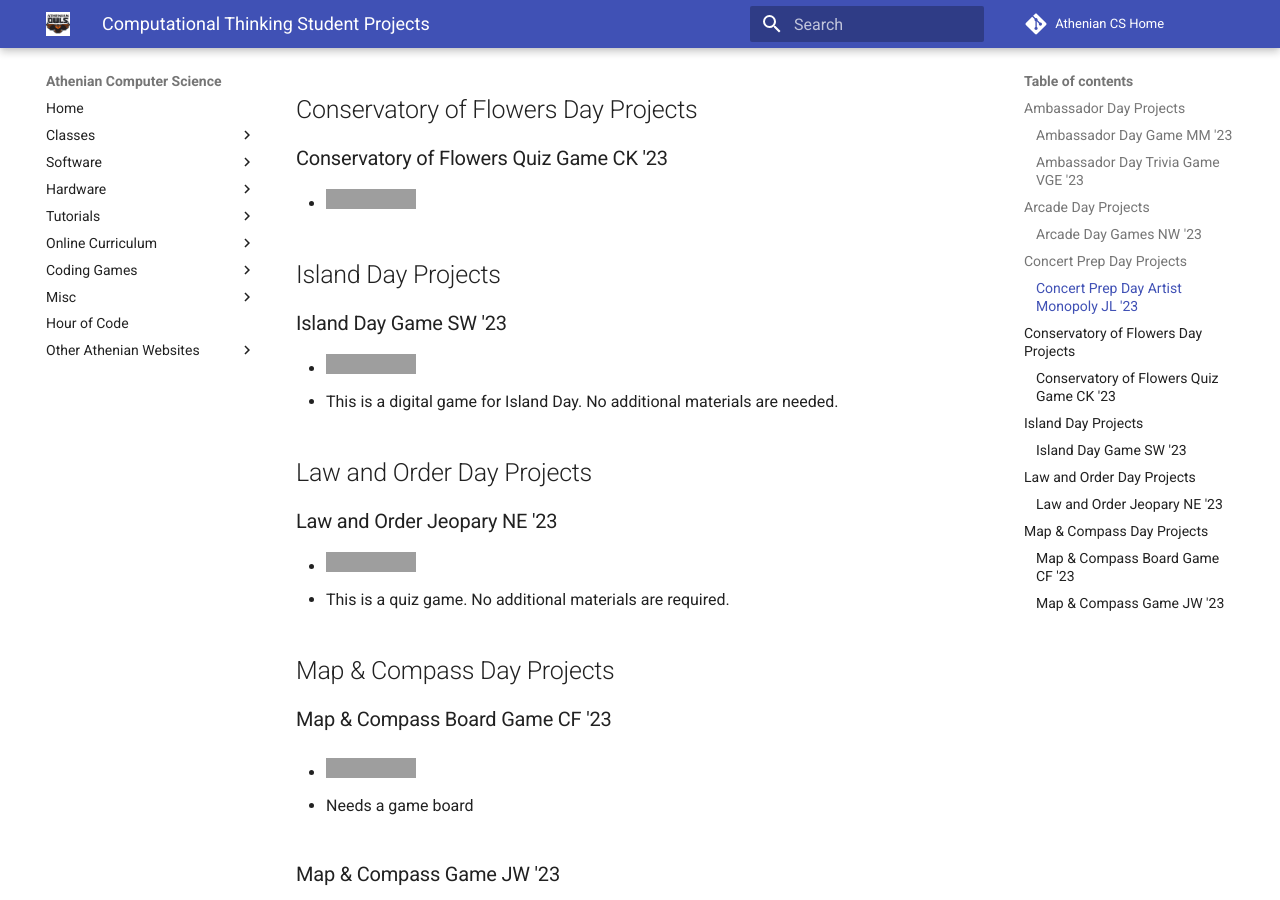
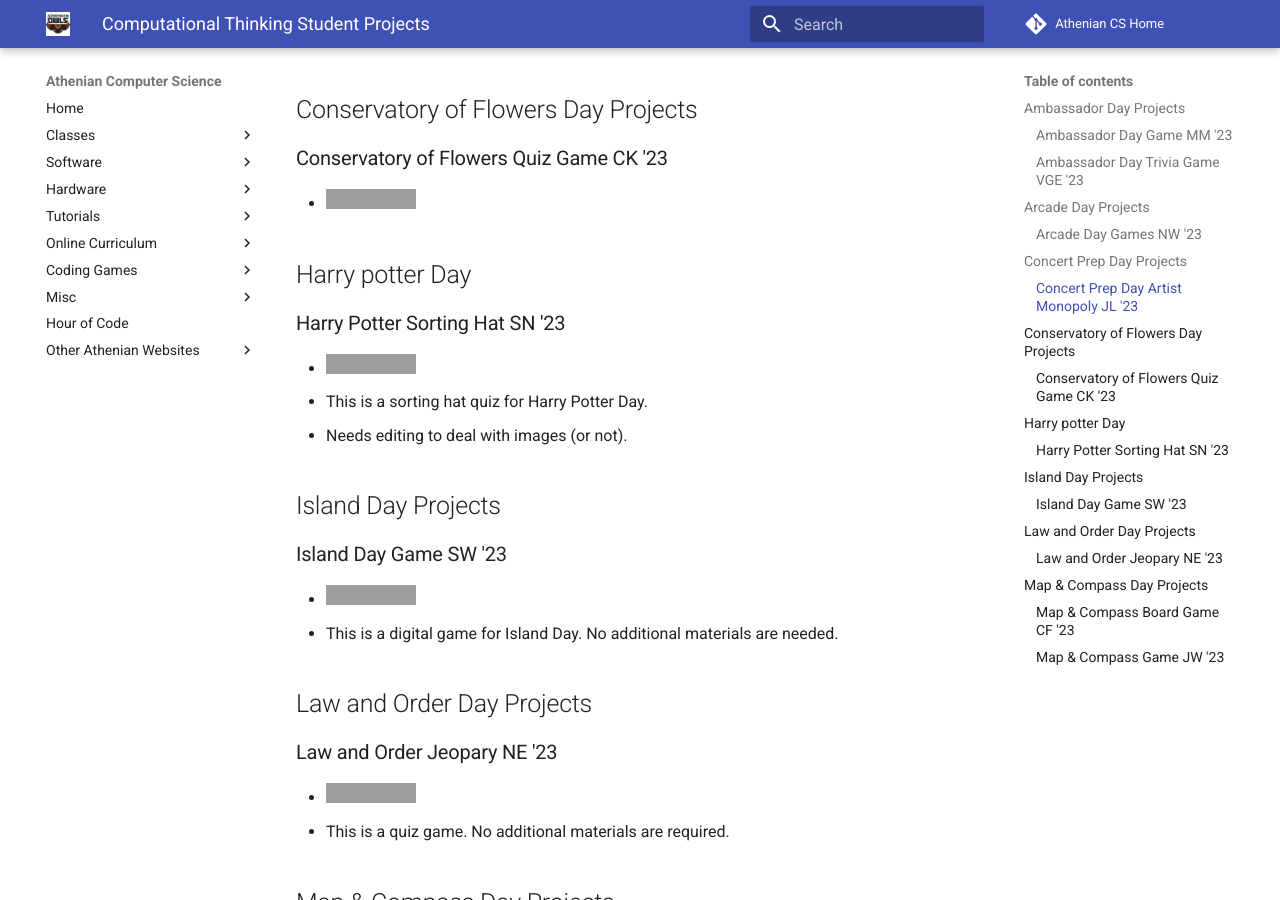
Before and after one commit to athenian-computational-thinking/athenian-cs-mkdocs, an MkDocs documentation site: the page built from docs/ct-projects.md, in a window 1280 px wide and 900 px high, scrolled down 1031 px. Built offline with MkDocs 1.6.1 and Material for MkDocs 9.7.7, drawn with Linux system fonts in a browser that asks for light colours; comment, search, counter and statistics services are not loaded; grey boxes are pictures that could not be loaded.

Commit message:
Update ct-projects.md

```diff
--- a/docs/ct-projects.md
+++ b/docs/ct-projects.md
@@ -33,6 +33,14 @@
 ### Conservatory of Flowers Quiz Game CK '23
 * [![Run on Repl.it](https://repl.it/badge/github/athenian-ct-projects/Conservatory-of-Flowers-CK)](https://repl.it/github/athenian-ct-projects/Conservatory-of-Flowers-CK)
 
+## Harry potter Day
+
+### Harry Potter Sorting Hat SN '23
+* [![Run on Repl.it](https://repl.it/badge/github/athenian-ct-projects/Harry-Potter-Day-SN)](https://repl.it/github/athenian-ct-projects/Harry-Potter-Day-SN)
+* This is a sorting hat quiz for Harry Potter Day.
+* Needs editing to deal with images (or not).
+
+
 ## Island Day Projects
 
 ### Island Day Game SW '23
@@ -51,7 +59,6 @@
 
 ### Map & Compass Board Game CF '23
 * [![Run on Repl.it](https://repl.it/badge/github/athenian-ct-projects/Map-Compass-Board-Game-CF)](https://repl.it/github/athenian-ct-projects/Map-Compass-Board-Game-CF)
-
 * Needs a game board
 
 ### Map & Compass Game JW '23
```
